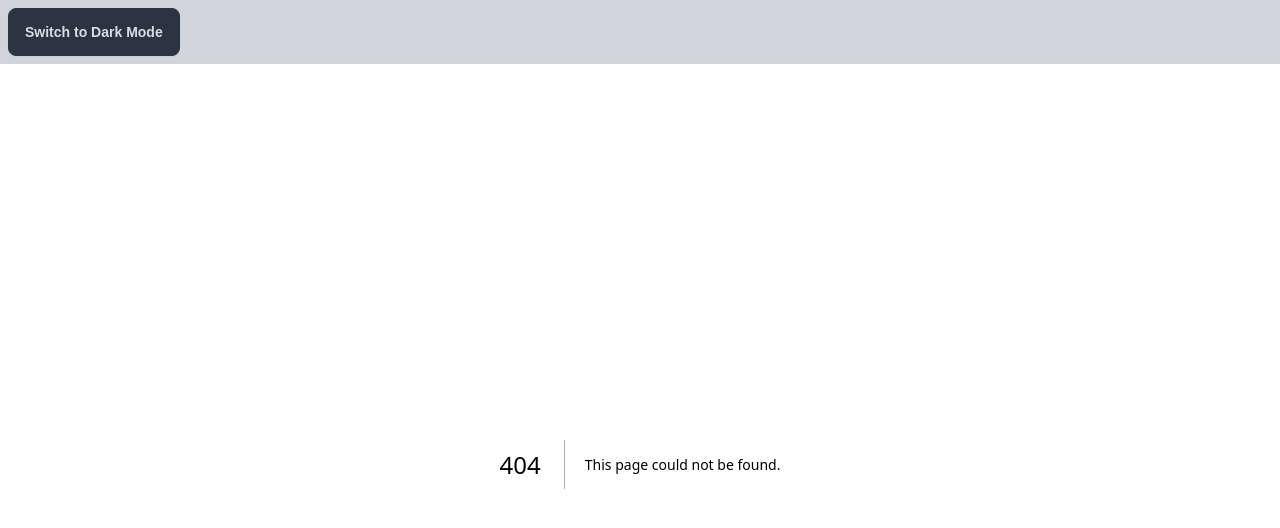
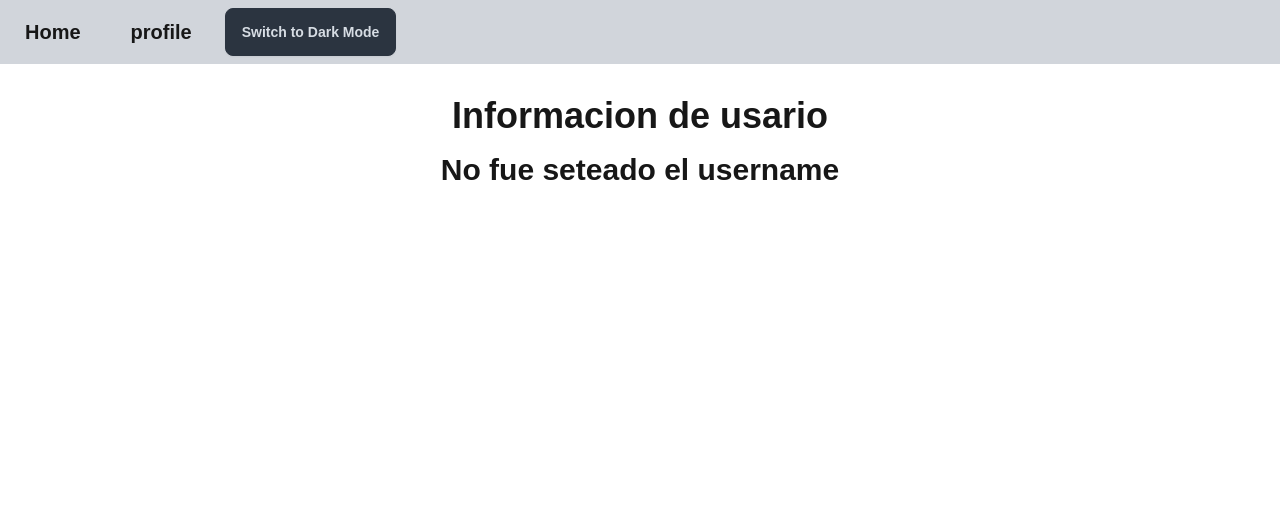
Before and after one commit to diana180102/ListTask, a Next.js app: page /profile in a window 1280 px wide. Before the commit this address had no page. Shown: the top 528 px of the page. Built offline with nearby package versions, Linux system fonts and the light colour scheme.

Commit message:
Feat: add new /profile route

```diff
--- /dev/null
+++ b/app/profile/page.tsx
@@ -0,0 +1,21 @@
+'use client'
+
+import { useEffect, useState } from "react";
+
+const ProfiePage = () => {
+    const [username, setUsername] = useState("");
+    useEffect(() => {
+        setUsername(localStorage.getItem('username') || "No fue seteado el username");
+    }, []);
+
+    return (
+        <main className="container mx-auto p-8 min-h-screen max-w-full dark:bg-black">
+            <h1 className="text-4xl font-bold text-center dark:text-white">Informacion de usario</h1>
+            <p className="dark:text-white font-bold text-center mt-4 text-3xl">
+                {username}
+            </p>
+        </main>
+    );
+}
+
+export default ProfiePage;
--- a/components/Header.tsx
+++ b/components/Header.tsx
@@ -1,8 +1,19 @@
+import Link from "next/link";
 import DarkModeToggle from "./DarkModeToogle";
 
 const Header = () => {
     return (
         <div className="navbar bg-gray-300 dark:bg-gray-600">
+            <Link
+                href={'/'}
+                className="btn btn-ghost sm:text-xl mr-4 dark:text-white">
+                Home
+            </Link>
+            <Link
+                href={'/profile'}
+                className="btn btn-ghost sm:text-xl mr-4 dark:text-white">
+                profile
+            </Link>
             <div className="flex-none">
                 <DarkModeToggle />
             </div>
--- a/context/AuthContext.tsx
+++ b/context/AuthContext.tsx
@@ -38,6 +38,7 @@ export function AuthProvider({ children }: { children: React.ReactNode }) {
     // Simular autenticación exitosa
     setIsAuthenticated(true);
     localStorage.setItem('isAuthenticated', 'true');
+    localStorage.setItem('username', username);
   };
 
   const logout = () => {
```
